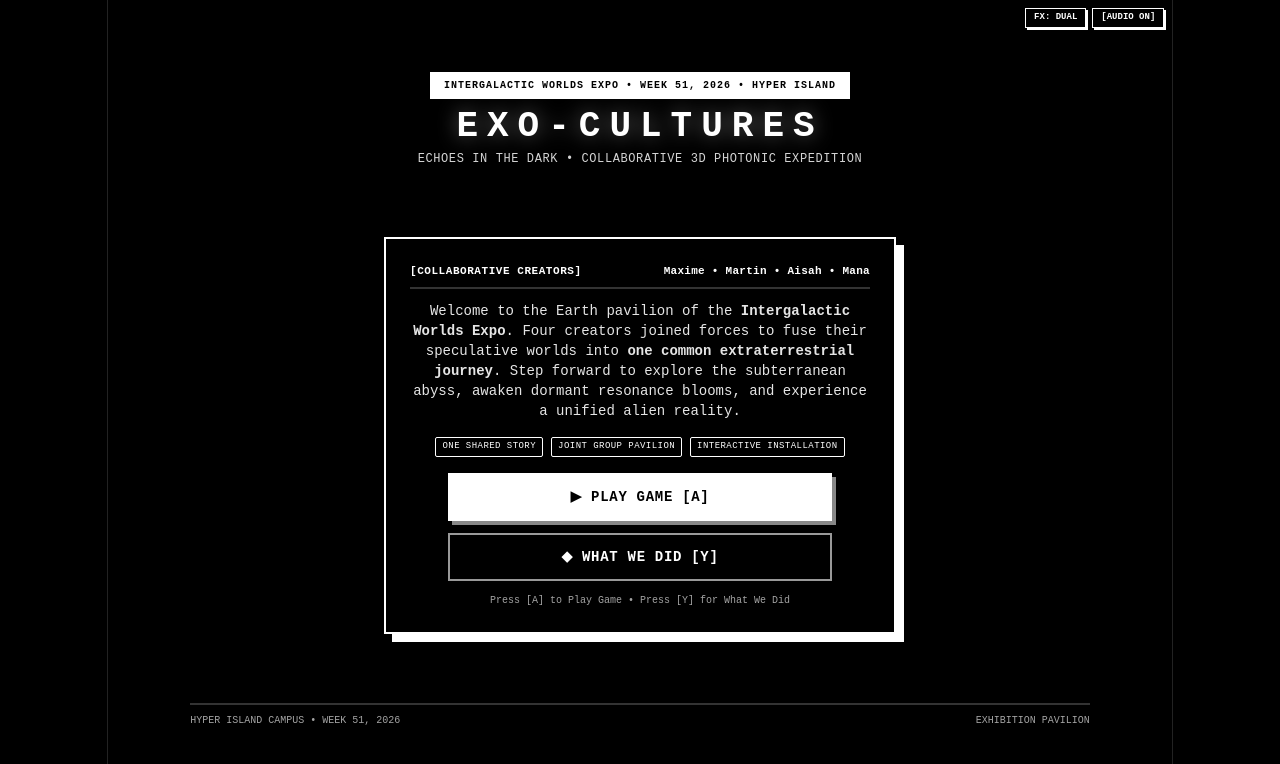
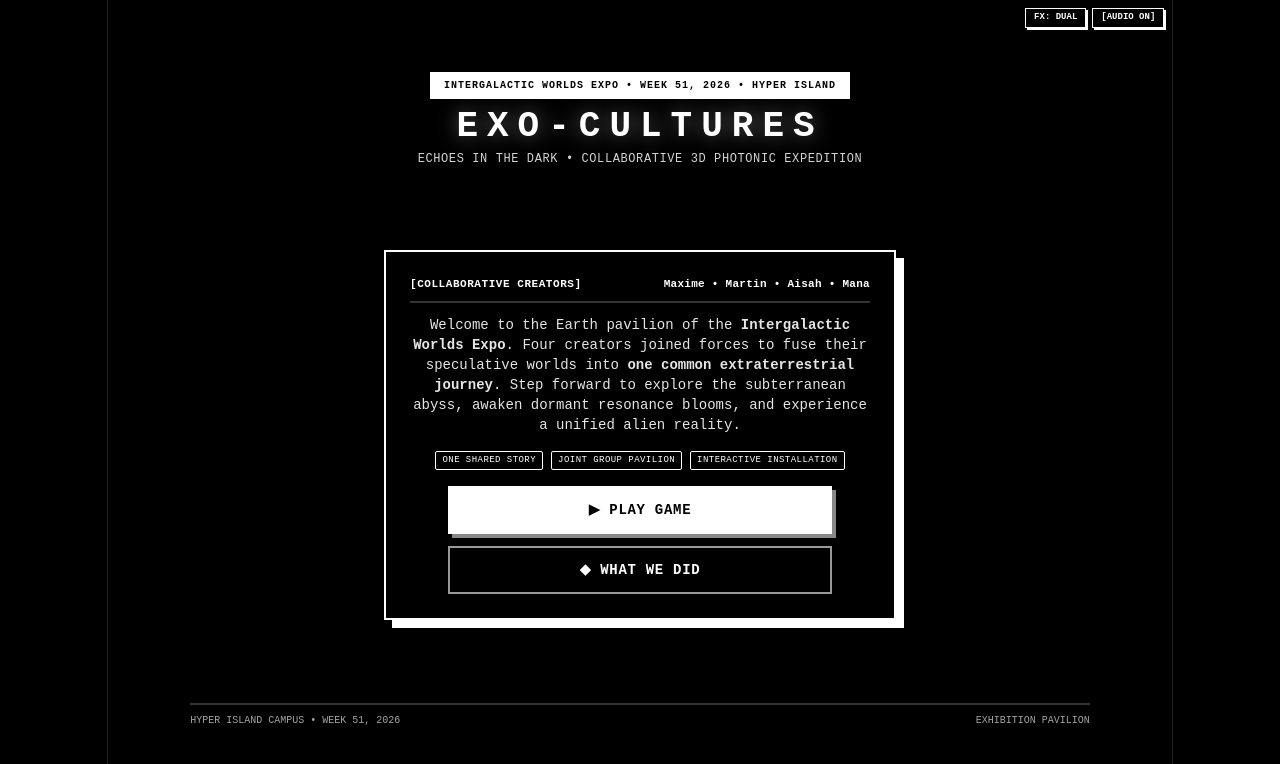
Before and after one commit to maxlearns2code/exo-cultures, a Next.js app: page / in a window 1280 px wide. Shown: the top 764 px of the page. Built offline with nearby package versions, Linux system fonts and the light colour scheme.

Commit message:
refactor: remove device-specific [A] and [Y] labels from main page

```diff
--- a/src/components/organisms/WelcomeHero.tsx
+++ b/src/components/organisms/WelcomeHero.tsx
@@ -64,7 +64,7 @@ export function WelcomeHero({
             onClick={onStartGame}
             className="w-full py-3"
           >
-            <span>▶ PLAY GAME [A]</span>
+            <span>▶ PLAY GAME</span>
           </ArcadeButton>
 
           <ArcadeButton
@@ -73,13 +73,9 @@ export function WelcomeHero({
             onClick={onExplain}
             className="w-full py-3"
           >
-            <span>◆ WHAT WE DID [Y]</span>
+            <span>◆ WHAT WE DID</span>
           </ArcadeButton>
         </div>
-
-        <span className="text-[10px] text-neutral-400 mt-3 font-mono">
-          Press [A] to Play Game • Press [Y] for What We Did
-        </span>
       </div>
 
       {/* Exhibition Footer */}
```
